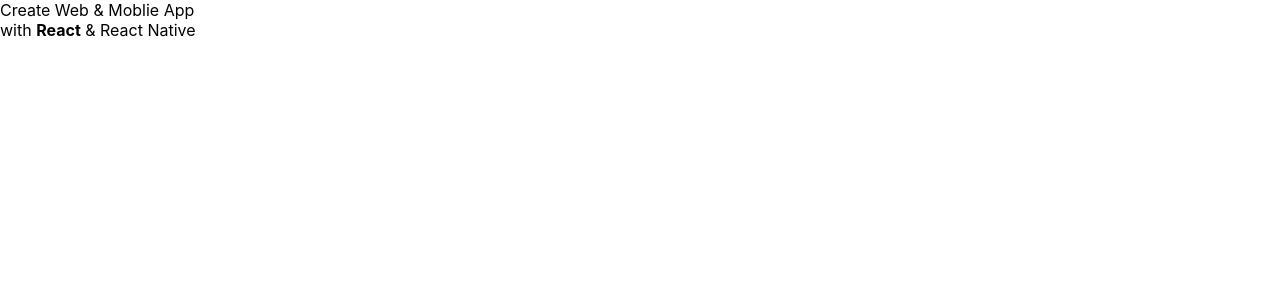
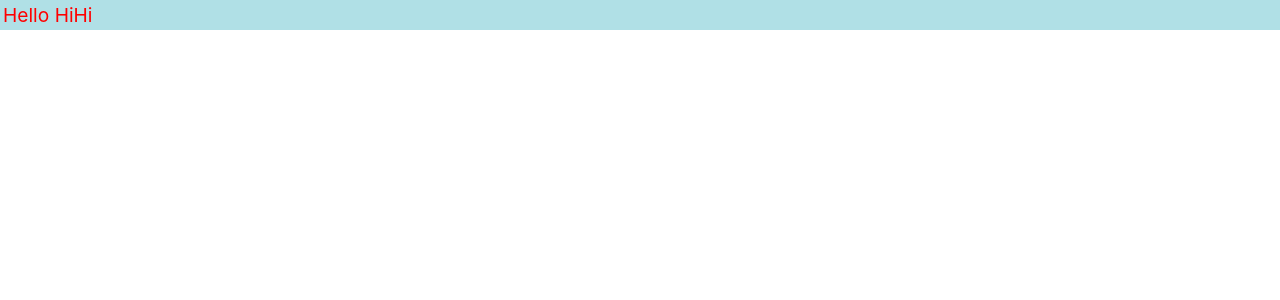
Before and after one commit to RIXZY-Connecting/app1, a React (Create React App) app: page / in a window 1280 px wide. Shown: the top 300 px of the page. Built offline with nearby package versions, Linux system fonts and the light colour scheme.

Commit message:
Update App.js css inline
Update App.js css inline

```diff
--- a/src/App.js
+++ b/src/App.js
@@ -3,15 +3,13 @@ import './App.css';
 import React from 'react';
 
 function App() {
-        let r ='<b>React</b>'
-        let rn = 'React Native'
-        const el = (
-            <div>
-                Create Web & Moblie App<br/>
-                with <span dangerouslySetInnerHTML={{__html: r}}/> & {rn}
-            </div>
-        )
-    return el
+    const divStyle={
+        color:'red',
+        backgroundColor:'powderblue',
+        fontSize:'larger',
+        padding: '3px'
+    }
+    return <div style={divStyle}>Hello HiHi</div>
 }
 
 export default App;
```
